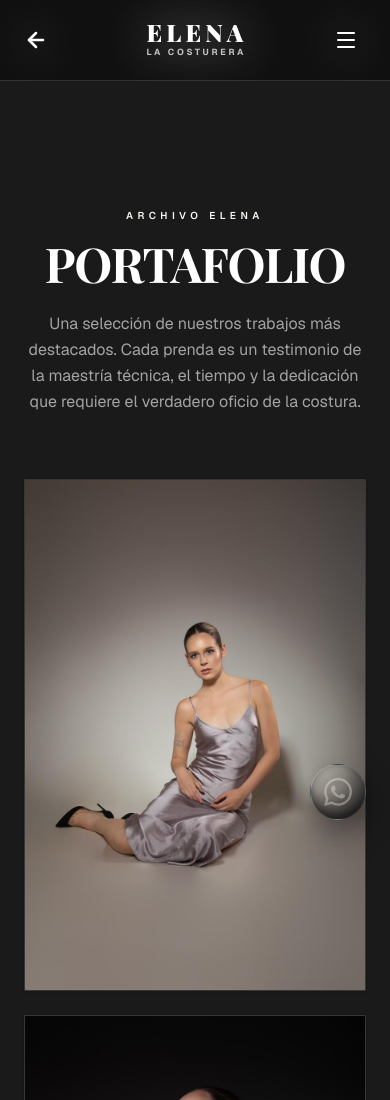
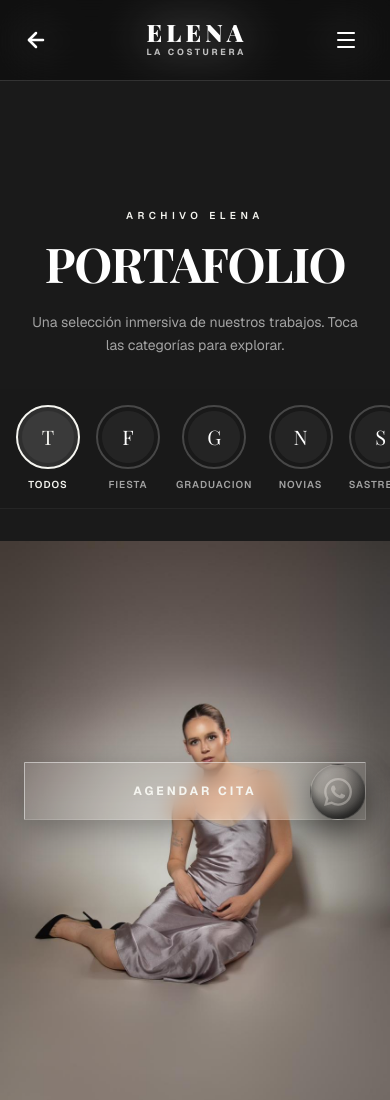
Before and after one commit to Gaz-Style/elena-atelier, a Next.js app: page /portafolio in a window 390 px wide. Shown: the top 1100 px of the page. Built offline with nearby package versions, Linux system fonts and the light colour scheme; a web font is replaced by a local one.

Commit message:
feat(portfolio): redesign to mobile-first instagram highlights funnel with category filtering

```diff
--- /dev/null
+++ b/src/app/portafolio/PortfolioClient.tsx
@@ -0,0 +1,108 @@
+'use client';
+
+import React, { useState } from 'react';
+import Image from 'next/image';
+import Link from 'next/link';
+
+interface PortfolioData {
+  category: string;
+  images: string[];
+}
+
+export default function PortfolioClient({ data, generalImages }: { data: PortfolioData[], generalImages: string[] }) {
+  const [activeCategory, setActiveCategory] = useState<string>('todos');
+
+  // Build the list of categories including 'todos'
+  const categories = ['todos', ...data.map(d => d.category)];
+
+  // Get images for current active category
+  let currentImages: string[] = [];
+  if (activeCategory === 'todos') {
+    currentImages = generalImages;
+  } else {
+    const catData = data.find(d => d.category === activeCategory);
+    if (catData) currentImages = catData.images;
+  }
+
+  // Format category name for display
+  const formatName = (name: string) => {
+    return name.charAt(0).toUpperCase() + name.slice(1).replace('-', ' ');
+  };
+
+  return (
+    <div className="w-full relative pb-32">
+      {/* Highlights / Stories Filter Bar */}
+      <div className="sticky top-20 z-40 bg-brand-charcoal/90 backdrop-blur-xl border-b border-white/5 pb-4 pt-4 px-4 overflow-x-auto no-scrollbar">
+        <div className="flex gap-4 md:justify-center min-w-max">
+          {categories.map((cat) => (
+            <button
+              key={cat}
+              onClick={() => setActiveCategory(cat)}
+              className="flex flex-col items-center gap-2 group outline-none"
+            >
+              <div
+                className={`w-16 h-16 md:w-20 md:h-20 rounded-full border-2 p-1 flex items-center justify-center transition-all duration-300 ${
+                  activeCategory === cat
+                    ? 'border-brand-sand bg-brand-sand/10'
+                    : 'border-white/20 group-hover:border-white/50'
+                }`}
+              >
+                <div className="w-full h-full rounded-full bg-white/5 flex items-center justify-center overflow-hidden relative">
+                  {/* We can use an icon or text here. For now, just the first letter */}
+                  <span className={`font-serif text-xl ${activeCategory === cat ? 'text-brand-sand' : 'text-white'}`}>
+                    {cat.charAt(0).toUpperCase()}
+                  </span>
+                </div>
+              </div>
+              <span className={`text-[10px] uppercase tracking-widest font-semibold transition-colors duration-300 ${
+                activeCategory === cat ? 'text-brand-sand' : 'text-white/60'
+              }`}>
+                {formatName(cat)}
+              </span>
+            </button>
+          ))}
+        </div>
+      </div>
+
+      {/* Grid / Fullwidth Mobile View */}
+      <div className="max-w-7xl mx-auto px-0 md:px-6 mt-8">
+        {/* On mobile: 1 column full width. On desktop: 2-4 columns masonry */}
+        <div className="columns-1 sm:columns-2 md:columns-3 lg:columns-4 gap-0 sm:gap-6 space-y-0 sm:space-y-6">
+          {currentImages.map((img, idx) => (
+            <div
+              key={idx}
+              className="break-inside-avoid relative group overflow-hidden sm:rounded-sm border-b sm:border border-white/5 sm:border-white/10 sm:shadow-sm sm:hover:shadow-[0_0_24px_rgba(255,255,255,0.06)] hover:border-brand-sand/30 transition-all duration-500 mb-1 sm:mb-0"
+            >
+              <Image
+                src={img}
+                alt={`Trabajo Elena ${formatName(activeCategory)} ${idx + 1}`}
+                width={600}
+                height={800}
+                className="w-full h-auto object-cover group-hover:scale-105 transition-transform duration-700"
+                unoptimized
+              />
+              <div className="absolute inset-0 bg-black/0 group-hover:bg-black/20 transition-colors duration-500 pointer-events-none hidden sm:block" />
+            </div>
+          ))}
+        </div>
+
+        {currentImages.length === 0 && (
+          <div className="text-center py-32 text-white/40 px-6">
+            <p className="font-sans text-sm tracking-widest uppercase mb-4">No hay imágenes</p>
+            <p className="font-serif italic text-lg">Pronto subiremos trabajos a esta categoría.</p>
+          </div>
+        )}
+      </div>
+
+      {/* Sticky Bottom CTA for Mobile-First Funnel */}
+      <div className="fixed bottom-0 left-0 w-full p-6 md:p-8 z-50 pointer-events-none flex justify-center">
+        <Link
+          href="/registro?redirect=/portal/agenda"
+          className="pointer-events-auto glass-btn px-10 py-5 border border-brand-sand/30 bg-black/60 backdrop-blur-2xl text-brand-sand font-sans text-xs md:text-sm uppercase tracking-[0.25em] font-bold shadow-[0_10px_40px_rgba(0,0,0,0.5)] hover:bg-brand-sand hover:text-black hover:scale-105 transition-all duration-300 rounded-[1px] w-full max-w-sm text-center"
+        >
+          AGENDAR CITA
+        </Link>
+      </div>
+    </div>
+  );
+}
--- a/src/app/portafolio/page.tsx
+++ b/src/app/portafolio/page.tsx
@@ -1,8 +1,8 @@
 import fs from 'fs';
 import path from 'path';
-import Image from 'next/image';
 import Navbar from '@/components/Navbar';
 import BackLink from '@/components/BackLink';
+import PortfolioClient from './PortfolioClient';
 
 export const metadata = {
   title: 'Portafolio | Elena La Costurera',
@@ -10,14 +10,40 @@ export const metadata = {
 };
 
 export default function PortfolioPage() {
-  const directoryPath = path.join(process.cwd(), 'public', 'trabajos');
-  let images: string[] = [];
+  const baseDirectory = path.join(process.cwd(), 'public', 'trabajos');
+
+  // 1. Get files directly in /public/trabajos (General / Todos)
+  let generalImages: string[] = [];
   try {
-    const files = fs.readdirSync(directoryPath);
-    // Filtrar solo imágenes (ignorando archivos ocultos o carpetas)
-    images = files.filter(file => file.match(/\.(jpg|jpeg|png|gif|webp)$/i));
+    const files = fs.readdirSync(baseDirectory, { withFileTypes: true });
+    generalImages = files
+      .filter(dirent => dirent.isFile() && dirent.name.match(/\.(jpg|jpeg|png|gif|webp)$/i))
+      .map(dirent => `/trabajos/${dirent.name}`);
   } catch (err) {
-    console.error("Error reading directory", err);
+    console.error("Error reading base directory", err);
+  }
+
+  // 2. Read subdirectories (novias, fiesta, etc)
+  const categoryData: { category: string, images: string[] }[] = [];
+
+  try {
+    const subDirs = fs.readdirSync(baseDirectory, { withFileTypes: true })
+      .filter(dirent => dirent.isDirectory());
+
+    for (const dir of subDirs) {
+      const catPath = path.join(baseDirectory, dir.name);
+      const catFiles = fs.readdirSync(catPath, { withFileTypes: true });
+      const catImages = catFiles
+        .filter(dirent => dirent.isFile() && dirent.name.match(/\.(jpg|jpeg|png|gif|webp)$/i))
+        .map(dirent => `/trabajos/${dir.name}/${dirent.name}`);
+
+      categoryData.push({
+        category: dir.name,
+        images: catImages
+      });
+    }
+  } catch (err) {
+    console.error("Error reading subdirectories", err);
   }
 
   return (
@@ -27,37 +53,17 @@ export default function PortfolioPage() {
       {/* Back Link */}
       <BackLink />
 
-      <div className="max-w-7xl mx-auto px-6 pt-32 pb-24">
-        <div className="text-center mb-16 md:mb-24">
+      <div className="pt-32 pb-4">
+        <div className="text-center mb-8 px-6">
           <span className="text-[10px] uppercase tracking-[0.45em] font-semibold text-brand-sand block mb-4">Archivo Elena</span>
           <h1 className="font-serif text-5xl md:text-7xl font-bold uppercase tracking-tight text-white mb-6">Portafolio</h1>
-          <p className="font-sans text-white/60 max-w-2xl mx-auto text-base md:text-lg leading-relaxed">
-            Una selección de nuestros trabajos más destacados. Cada prenda es un testimonio de la maestría técnica, el tiempo y la dedicación que requiere el verdadero oficio de la costura.
+          <p className="font-sans text-white/60 max-w-2xl mx-auto text-sm md:text-base leading-relaxed">
+            Una selección inmersiva de nuestros trabajos. Toca las categorías para explorar.
           </p>
         </div>
 
-        {/* CSS Columns (Masonry) Layout */}
-        <div className="columns-1 sm:columns-2 md:columns-3 lg:columns-4 gap-6 space-y-6">
-          {images.map((img, idx) => (
-            <div key={idx} className="break-inside-avoid relative group rounded-sm overflow-hidden bg-white/[0.03] border border-white/10 shadow-sm hover:shadow-[0_0_24px_rgba(255,255,255,0.06)] hover:border-brand-sand/30 transition-all duration-500">
-              <Image
-                src={`/trabajos/${img}`}
-                alt={`Trabajo Elena La Costurera ${idx + 1}`}
-                width={600}
-                height={800}
-                className="w-full h-auto object-cover group-hover:scale-105 transition-transform duration-700"
-                unoptimized
-              />
-              <div className="absolute inset-0 bg-black/0 group-hover:bg-black/20 transition-colors duration-500 pointer-events-none" />
-            </div>
-          ))}
-        </div>
-
-        {images.length === 0 && (
-          <div className="text-center py-20 text-white/40">
-            <p>Aún no hay imágenes en el portafolio.</p>
-          </div>
-        )}
+        {/* Client Component Handles Interactive Highlights & Mobile Grid */}
+        <PortfolioClient data={categoryData} generalImages={generalImages} />
       </div>
     </div>
   );
```
Also changed, not shown: public/trabajos/PHOTO-2026-02-25-13-20-10_4.jpg (deleted).
